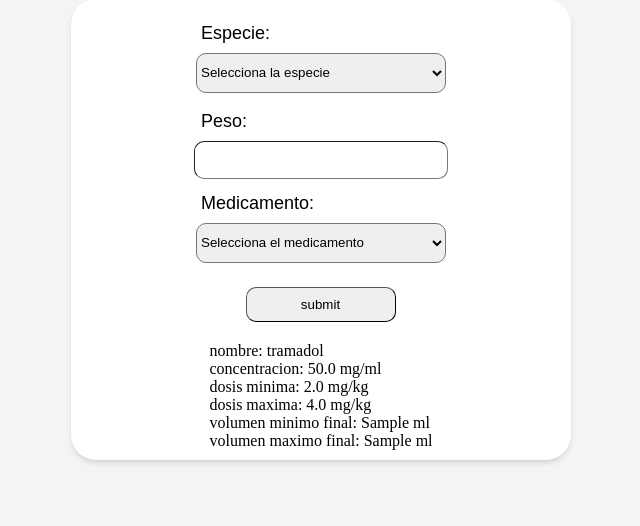
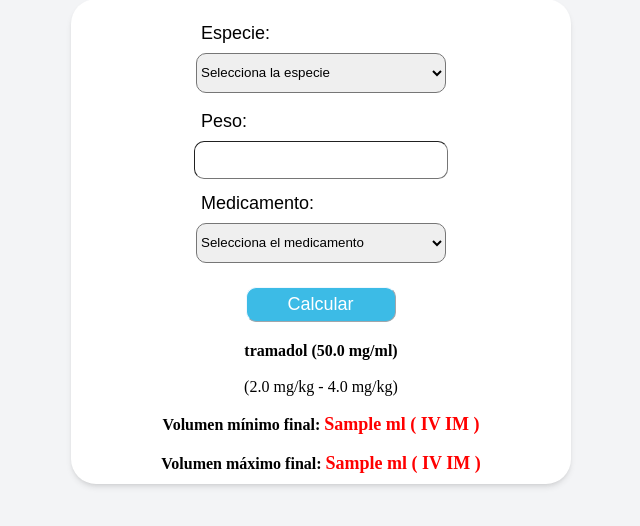
Before and after one commit to peladovelazquez/vet_drug_calculator, a Django app: template vdc_project/calculator/templates/calculator/layout.html in a window 1280 px wide. Shown: the part 149-675 px from the top of the page, without its empty margins (319-959 px from the left). Run offline with Django 4.2, Linux system fonts and the light colour scheme; data comes from the database, SQL or seed files in the repository; tables that the repository leaves empty hold one stand-in row (values such as "Sample post"); the template is opened without the code that fills it: values that come from a table or form of the project are taken from there, most other values are stand-ins (such as "Sample title", 1, 10 or a date in 2020).

Commit message:
style added

```diff
--- a/vdc_project/calculator/static/calculator/css/estilos.css
+++ b/vdc_project/calculator/static/calculator/css/estilos.css
@@ -77,6 +77,10 @@ form{
     width: 150px;
     margin: 20px;
     height: 35px;
+    background-color: rgb(60, 187, 230);
+    color: white;
+    font-size: large;
+    border-color: aliceblue;
 }
 
 .form label {
@@ -115,6 +119,7 @@ input:hover{
     background-color: white;
     font-size: medium;
     border-width: 1.5px;
+
 }
 .submit:hover{
     box-shadow: 2px 2px 6px lightgray;
--- a/vdc_project/calculator/templates/calculator/layout.html
+++ b/vdc_project/calculator/templates/calculator/layout.html
@@ -17,16 +17,16 @@
                 <form method="POST" action="">
                     {% csrf_token %}
                     {{form}}
-                    <input id='submit' type="submit" value="submit">
+                    <input id='submit' type="submit" value="Calcular">
                 </form>
             </div>
         {% if medicamento %}
-        nombre: {{medicamento.nombre}} <br>
-        concentracion: {{medicamento.concentracion}} {{medicamento.unidad_concentracion}}<br>
-        dosis minima: {{medicamento.dosis_minima}} {{medicamento.unidad_dosis}}<br>
-        dosis maxima: {{medicamento.dosis_maxima}} {{medicamento.unidad_dosis}}<br>
-        volumen minimo final: {{volumenMinimo}} ml <br>
-        volumen maximo final: {{volumenMaximo}} ml
+        <b>{{medicamento.nombre}} ({{medicamento.concentracion}} {{medicamento.unidad_concentracion}})</b> <br>
+        <div>({{medicamento.dosis_minima}} {{medicamento.unidad_dosis}} - {{medicamento.dosis_maxima}} {{medicamento.unidad_dosis}})</div><br>
+        <b>Volumen mínimo final: <a style="color: red; font-size: large;">{{volumenMinimo}} ml
+        ( {% for via in medicamento.vias_administracion.all %} {{via}} {% endfor %}) </a></b> <br>
+        <b>Volumen máximo final: <a style="color: red; font-size: large;">{{volumenMaximo}} ml
+        ( {% for via in medicamento.vias_administracion.all %} {{via}} {% endfor %})</a></b>
         {% endif %}
 
         </div>
--- a/vdc_project/calculator/views.py
+++ b/vdc_project/calculator/views.py
@@ -29,7 +29,7 @@ def layout(request):
         "form" : form,
         "medicamento":medicamento,
         "volumenMinimo" : volumen_final_minimo,
-        "volumenMaximo" : volumen_final_maximo
+        "volumenMaximo" : volumen_final_maximo,
 
     })
 
```
